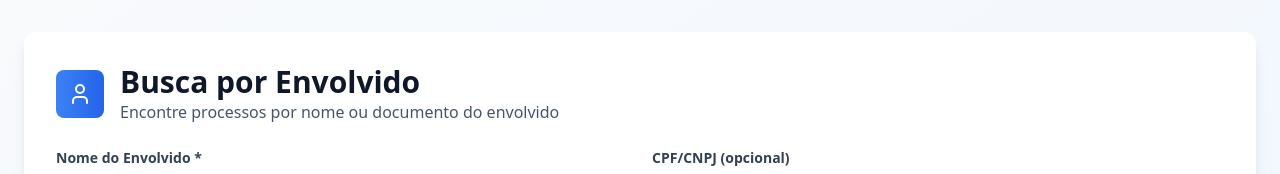
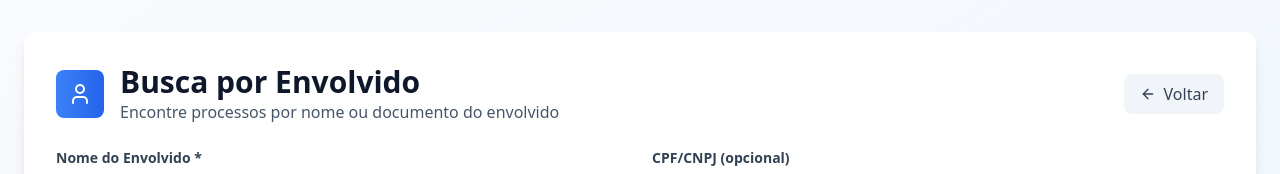
Before and after one commit to FernandoNB/juris-flow-explorer, a React (Vite) app: page /busca-envolvido in a window 1280 px wide. Shown: the top 174 px of the page. Built offline with nearby package versions, Linux system fonts and the light colour scheme.

Commit message:
Add back button to main screen
Add a button to return to the main screen on the BuscaEnvolvido page.

```diff
--- a/src/components/BuscaEnvolvido.tsx
+++ b/src/components/BuscaEnvolvido.tsx
@@ -1,5 +1,7 @@
+
 import React, { useState } from 'react';
-import { Search, User, FileText, Calendar, MapPin, Loader2 } from 'lucide-react';
+import { Search, User, FileText, Calendar, MapPin, Loader2, ArrowLeft } from 'lucide-react';
+import { Link } from 'react-router-dom';
 import { useToast } from '@/hooks/use-toast';
 import { API_CONFIG } from '@/config/api';
 
@@ -102,7 +104,8 @@ const BuscaEnvolvido = () => {
       <div className="container mx-auto px-6 py-8">
         {/* Header */}
         <div className="bg-white rounded-xl shadow-lg p-8 mb-8">
-          <div className="flex items-center space-x-4 mb-6">
+          <div className="flex items-center justify-between mb-6">
+            <div className="flex items-center space-x-4">
               <div className="w-12 h-12 bg-gradient-to-r from-blue-500 to-blue-600 rounded-lg flex items-center justify-center">
                 <User className="h-6 w-6 text-white" />
               </div>
@@ -110,6 +113,14 @@ const BuscaEnvolvido = () => {
                 <h1 className="text-3xl font-bold text-slate-900">Busca por Envolvido</h1>
                 <p className="text-slate-600">Encontre processos por nome ou documento do envolvido</p>
               </div>
+            </div>
+            <Link
+              to="/"
+              className="flex items-center space-x-2 px-4 py-2 bg-slate-100 text-slate-700 rounded-lg hover:bg-slate-200 transition-colors"
+            >
+              <ArrowLeft className="h-4 w-4" />
+              <span>Voltar</span>
+            </Link>
           </div>
 
           {/* Formulário */}
```
Lines whose indentation alone changed are shown as unchanged.
